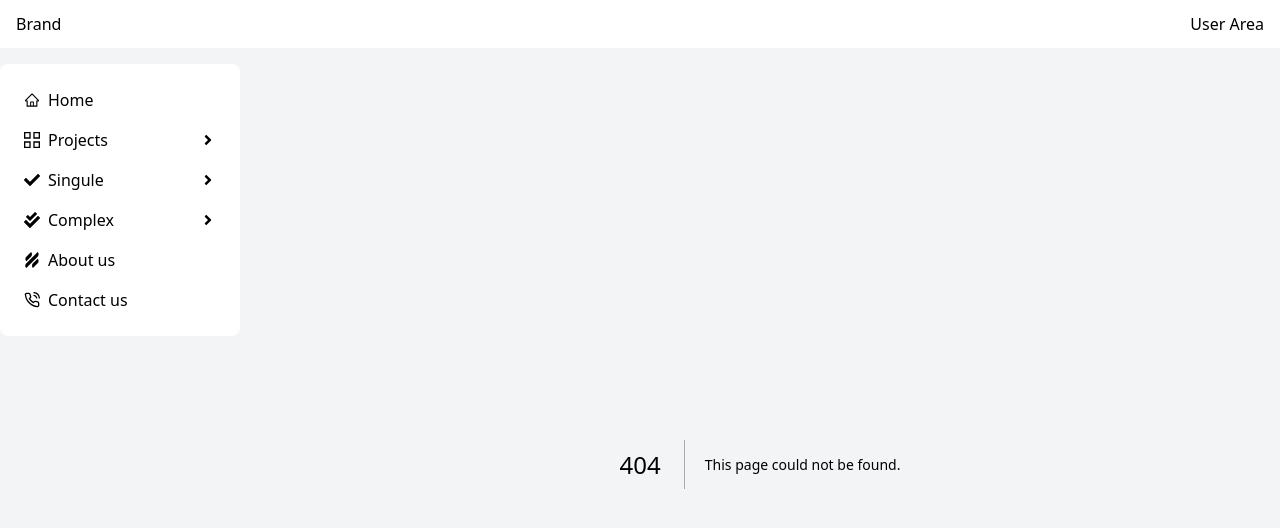
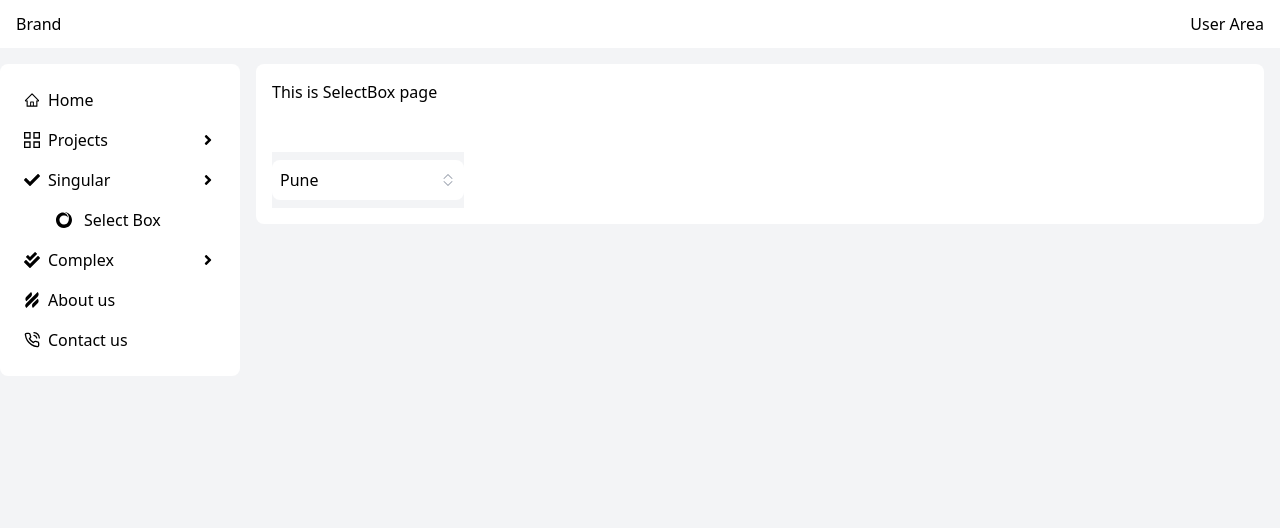
Before and after one commit to Omkar7910/nextjs-tailwind-sandbox, a Next.js app: page /singular/selectbox in a window 1280 px wide. Before the commit this address had no page. Shown: the top 528 px of the page. Built offline with nearby package versions, Linux system fonts and the light colour scheme.

Commit message:
feat : add CustomSelectionBox

```diff
--- a/app/components/MainLayout.jsx
+++ b/app/components/MainLayout.jsx
@@ -1,4 +1,5 @@
 "use client";
+
 import React, { useContext } from "react";
 import Link from "next/link";
 import MainHeader from "./MainHeader";
@@ -7,11 +8,12 @@
 import { GrProjects } from "react-icons/gr";
 import { FaAngleRight, FaCheck, FaCheckDouble } from "react-icons/fa";
 import { FiPhoneCall } from "react-icons/fi";
-import { SiHelpscout } from "react-icons/si";
+import { SiHelpscout, SiSinglestore } from "react-icons/si";
 import { MenuContext } from "@/context/MenuContext";
 
 const MainLayout = ({ children }) => {
   const { open } = useContext(MenuContext);
+
   return (
     <div className="bg-gray-100 w-screen min-h-screen">
       <MainHeader />
@@ -32,10 +34,18 @@
               <h3 className="flex-1">Projects</h3>
               <FaAngleRight />
             </li>
-            <li className="flex justify-start items-center hover:bg-blue-200 hover:text-blue-800 rounded-xl p-2">
-              <FaCheck className="mr-2" />
-              <h3 className="flex-1">Singule</h3>
-              <FaAngleRight />
+            <li className="flex flex-col justify-start items-start hover:bg-blue-200 hover:text-blue-800 rounded-xl p-2">
+              <div className="w-full flex flex-row justify-start items-center">
+                <FaCheck className="mr-2" />
+                <h3 className="flex-1">Singular</h3>
+                <FaAngleRight />
+              </div>
+              <ul className="ml-8 mt-4">
+                <li className="flex justify-center items-center gap-3">
+                  <SiSinglestore />
+                  <Link href="/singular/selectbox">Select Box</Link>
+                </li>
+              </ul>
             </li>
             <li className="flex justify-start items-center hover:bg-blue-200 hover:text-blue-800 rounded-xl p-2">
               <FaCheckDouble className="mr-2" />
--- /dev/null
+++ b/app/singular/selectbox/components/CustomSelectBox.jsx
@@ -0,0 +1,59 @@
+"use client";
+
+import React, { useState } from "react";
+import { AiOutlineCheck } from "react-icons/ai";
+import { BsChevronExpand } from "react-icons/bs";
+
+const cities = ["Pune", "Mumbai", "Delhi", "Bangalore", "Hyderabad"];
+
+const CustomSelectBox = () => {
+  const [selectedCity, setSelectedCity] = useState("Pune");
+  const [open, setOpen] = useState(false);
+
+  return (
+    <>
+      <div className="bg-gray-100 flex flex-col justify-center items-center w-fit relative z-30">
+        <div
+          onClick={() => setOpen((prev) => !prev)}//open and close functionality
+          className="flex flex-row justify-between items-center bg-white w-48 my-2 p-2 rounded-lg cursor-pointer"
+        >
+          <span>{selectedCity}</span>
+          <BsChevronExpand className="text-gray-400" />
+        </div>
+        <div
+          className={`flex flex-col bg-white w-48 my-2 rounded-lg ${
+            open ? "opacity-100 h-auto" : "opacity-0 h-0"
+          } transition-all duration-200 overflow-hidden absolute top-16 left-0`}
+        >
+          {cities.map((item) => (
+            <div
+              key={item}
+              onClick={() => {
+                setSelectedCity(item);
+                setOpen(false);
+              }}
+              className={`flex justify-start items-center gap-x-2 px-2 py-1 hover:bg-blue-100 cursor-pointer ${
+                selectedCity === item ? "bg-blue-100" : ""
+              }`}
+            >
+              <AiOutlineCheck
+                className={`text-darkblue-300 ${
+                  selectedCity === item ? "opacity-100" : "opacity-0"
+                }`}
+              />
+              <span>{item}</span>
+            </div>
+          ))}
+        </div>
+      </div>
+      <div
+        onClick={() => setOpen(false)}
+        className={`bg-gray-100 fixed inset-0 opacity-50 z-0 ${
+          open ? "block" : "hidden"
+        }`}
+      ></div>
+    </>
+  );
+};
+
+export default CustomSelectBox;
--- /dev/null
+++ b/app/singular/selectbox/page.jsx
@@ -0,0 +1,15 @@
+import React from "react";
+import CustomSelectBox from "./components/CustomSelectBox";
+
+const SelectBoxPage = () => {
+  return (
+    <div className="bg-white rounded-lg mx-4 p-4">
+      <h1>This is SelectBox page</h1>
+      <br />
+      <br />
+      <CustomSelectBox />
+    </div>
+  );
+};
+
+export default SelectBoxPage;
```
